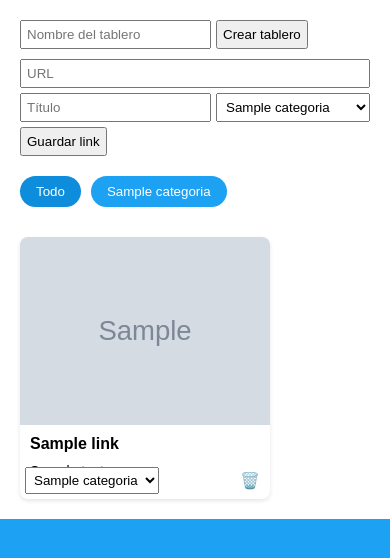
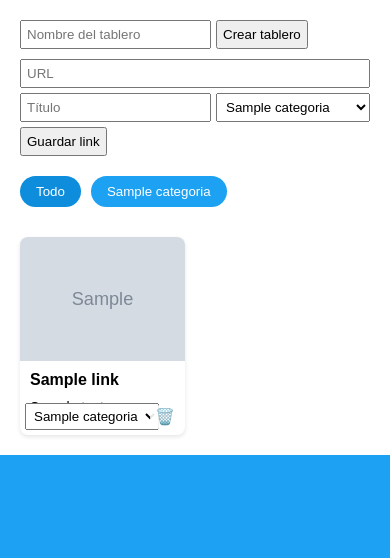
Before and after one commit to admivideo/linkaloo.com, a PHP site: page /panel_de_control.php in a window 390 px wide. Shown: the part 65-623 px from the top of the page. Run offline with PHP 8.4, Linux system fonts and the light colour scheme; the visitor is signed in with stand-in values (Sample User, id 1); tables that the repository leaves empty hold one stand-in row (values such as "Sample post"); grey boxes marked "Sample" are stand-in pictures; some web fonts are replaced.

Commit message:
Make cards display two columns on mobile

```diff
--- a/assets/style.css
+++ b/assets/style.css
@@ -38,3 +38,7 @@ body {font-family: 'Rambla', sans-serif;margin:0;padding:0;background:#1DA1F2;co
 
 .link-cards .card .delete-btn {position:absolute;bottom:5px;right:5px;background:rgba(255,255,255,0.9);border:none;border-radius:50%;padding:5px;cursor:pointer;font-size:16px;line-height:1;}
 .link-cards .card .move-select {position:absolute;bottom:5px;left:5px;padding:4px;}
+
+@media (max-width:600px){
+  .link-cards .card {width:calc(50% - 10px);}
+}
```
